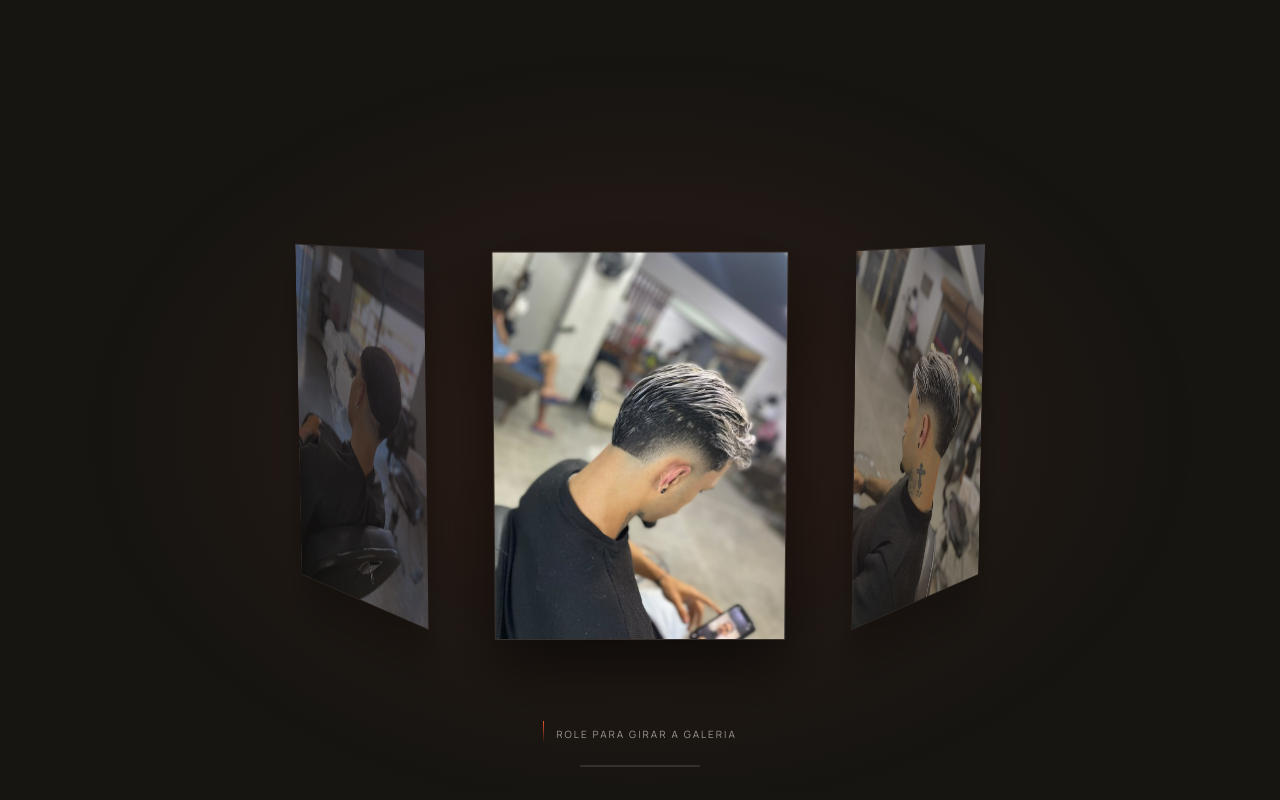
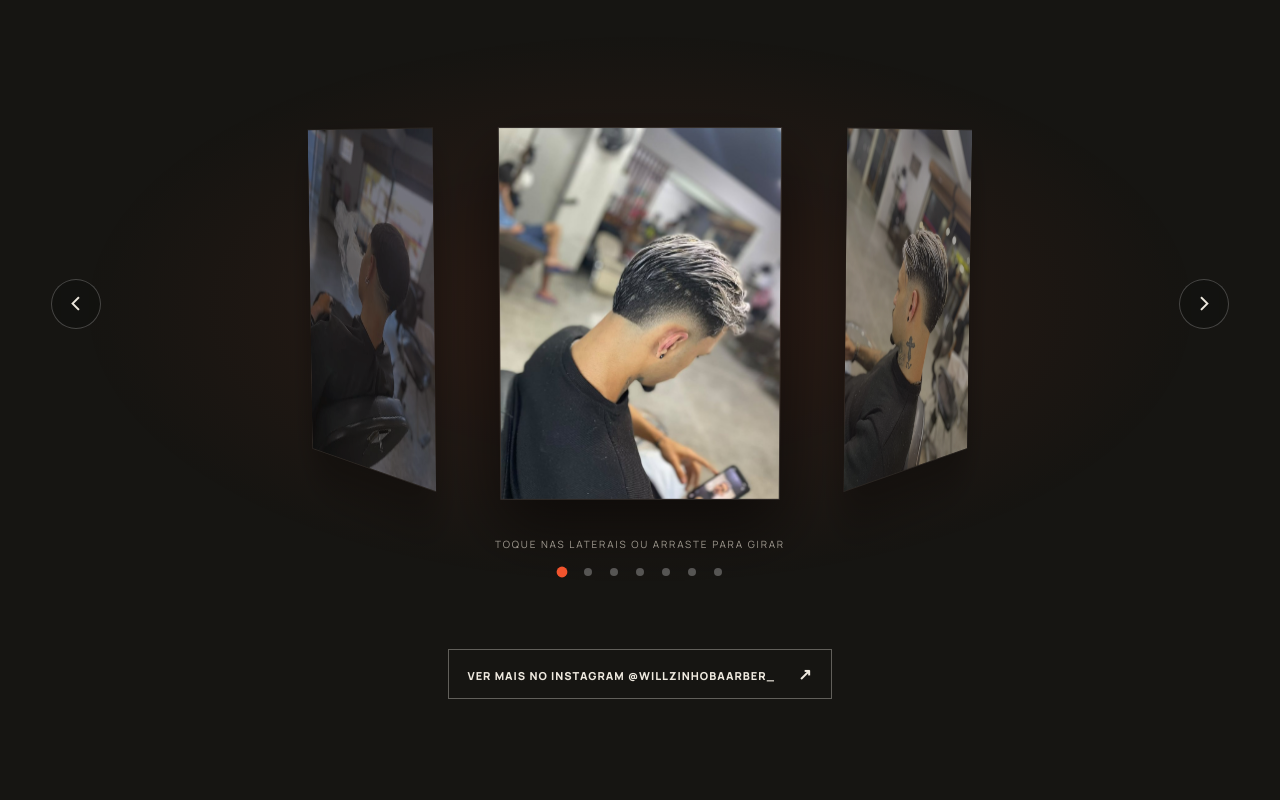
Before and after one commit to guillhermeluz0111-cmyk/Barbearia, a website: page index.html in a window 1280 px wide. Shown: the part 1320-2120 px from the top of the page. Drawn offline with Linux system fonts and the light colour scheme; no server answers; a web font is replaced by a local one.

Commit message:
Add files via upload

```diff
--- a/gallery.js
+++ b/gallery.js
@@ -1,46 +1,72 @@
-/* Galeria circular: as fotos ficam num anel 3D que gira conforme a rolagem da página.
-   Estrutura esperada no HTML: #cg-scroll > .cg-stage > #cg-ring > figure.cg-card (uma por foto). */
+/* Galeria circular: anel 3D de fotos. Gira ao tocar nas fotos/setas das laterais, arrastando (ou deslizando o dedo)
+   e com as setas do teclado. Estrutura: #cg-stage > #cg-ring > figure.cg-card, botões [data-cg-prev|next], #cg-dots. */
 (function () {
-  const scroller = document.getElementById('cg-scroll'), ring = document.getElementById('cg-ring');
-  if (!scroller || !ring) return;
-  const hint = document.getElementById('cg-hint'), bar = document.getElementById('cg-bar');
+  const stage = document.getElementById('cg-stage'), ring = document.getElementById('cg-ring');
+  if (!stage || !ring) return;
+  const dotsBox = document.getElementById('cg-dots'), hint = document.getElementById('cg-hint');
   const reduce = window.matchMedia('(prefers-reduced-motion: reduce)').matches;
-  let cards = [], step = 0, radius = 0, target = 0, current = 0, raf = 0;
+  let cards = [], n = 0, step = 0, radius = 0, current = 0, target = 0, raf = 0;
+  let drag = null, moved = false;
   const clamp = (v, a, b) => Math.min(b, Math.max(a, v));
+  const mod = (v, m) => ((v % m) + m) % m;
+  const active = () => mod(Math.round(current / step), n);
 
   function layout() {
-    cards = Array.from(ring.children); const n = cards.length; if (!n) return;
+    cards = Array.from(ring.children); n = cards.length; if (!n) return;
     step = 360 / n; radius = Math.round((ring.offsetWidth / 2) / Math.tan(Math.PI / Math.max(n, 3)) * 1.3);
     cards.forEach((card, i) => { card.style.transform = `rotateY(${i * step}deg) translateZ(${radius}px)`; });
-    measure(); draw();
-  }
-  function progress() {
-    const total = scroller.offsetHeight - window.innerHeight;
-    return total > 0 ? clamp(-scroller.getBoundingClientRect().top / total, 0, 1) : 0;
-  }
-  function measure() {
-    const p = progress(), n = cards.length;
-    target = p * 360 * (n - 1) / Math.max(n, 1);
-    if (hint) hint.classList.toggle('gone', p > 0.03);
-    if (bar) bar.style.transform = `scaleX(${p})`;
+    if (dotsBox) {
+      dotsBox.innerHTML = cards.map((_, i) => `<button type="button" data-cg-dot="${i}" aria-label="Ver foto ${i + 1}"></button>`).join('');
+    }
+    draw();
   }
   function draw() {
-    ring.style.transform = `translateZ(${-radius}px) rotateX(-5deg) rotateY(${-current}deg)`;
+    ring.style.transform = `translateZ(${-radius}px) rotateX(-4deg) rotateY(${-current}deg)`;
     cards.forEach((card, i) => {
-      const f = Math.cos((i * step - current) * Math.PI / 180);               // 1 = de frente, -1 = de costas
-      card.style.opacity = String(Math.pow(clamp((f + 0.1) / 1.1, 0, 1), 1.4).toFixed(3));
+      const f = Math.cos((i * step - current) * Math.PI / 180);                 // 1 = de frente, -1 = de costas
+      card.style.opacity = String(Math.pow(clamp((f + 0.1) / 1.1, 0, 1), 1.2).toFixed(3));
+      card.style.pointerEvents = f > 0.15 ? 'auto' : 'none';
+      card.classList.toggle('front', f > 0.97);
     });
+    if (dotsBox) { const a = active(); Array.from(dotsBox.children).forEach((d, i) => d.classList.toggle('on', i === a)); }
   }
   function frame() {
     raf = 0; const diff = target - current;
-    current = reduce || Math.abs(diff) < 0.02 ? target : current + diff * 0.14;
+    current = reduce || Math.abs(diff) < 0.05 ? target : current + diff * 0.14;
     draw(); if (current !== target) raf = requestAnimationFrame(frame);
   }
-  function onScroll() { measure(); if (!raf) raf = requestAnimationFrame(frame); }
+  const go = angle => { target = angle; if (hint) hint.classList.add('gone'); if (!raf) raf = requestAnimationFrame(frame); };
+  const goStep = dir => go((Math.round(target / step) + dir) * step);
+  const goCard = i => { const delta = mod(i * step - current + 180, 360) - 180; go(Math.round((current + delta) / step) * step); };
 
-  window.addEventListener('scroll', onScroll, { passive: true });
+  // Arrastar / deslizar (a rolagem vertical da página continua funcionando)
+  stage.addEventListener('pointerdown', e => {
+    if (e.pointerType === 'mouse' && e.button !== 0) return;
+    drag = { x: e.clientX, t: performance.now(), start: current, lastX: e.clientX, lastT: performance.now(), v: 0 }; moved = false;
+  });
+  stage.addEventListener('pointermove', e => {
+    if (!drag) return; const dx = e.clientX - drag.x;
+    if (!moved && Math.abs(dx) > 6) { moved = true; stage.classList.add('dragging'); try { stage.setPointerCapture(e.pointerId); } catch (_) {} }
+    if (!moved) return;
+    const now = performance.now(); drag.v = (e.clientX - drag.lastX) / Math.max(1, now - drag.lastT); drag.lastX = e.clientX; drag.lastT = now;
+    current = target = drag.start - dx * 0.32; draw();
+  });
+  const endDrag = () => {
+    if (!drag) return; const d = drag; drag = null; stage.classList.remove('dragging');
+    if (moved) go(Math.round((current - d.v * 120 * 0.32) / step) * step);
+  };
+  stage.addEventListener('pointerup', endDrag); stage.addEventListener('pointercancel', endDrag);
+
+  // Toque nas fotos laterais, setas e bolinhas
+  ring.addEventListener('click', e => { if (moved) { moved = false; return; } const card = e.target.closest('.cg-card'); if (card) goCard(cards.indexOf(card)); });
+  stage.addEventListener('click', e => {
+    const dot = e.target.closest('[data-cg-dot]'); if (dot) return goCard(Number(dot.dataset.cgDot));
+    if (e.target.closest('[data-cg-prev]')) goStep(-1); else if (e.target.closest('[data-cg-next]')) goStep(1);
+  });
+  stage.addEventListener('keydown', e => { if (e.key === 'ArrowLeft') { e.preventDefault(); goStep(-1); } else if (e.key === 'ArrowRight') { e.preventDefault(); goStep(1); } });
+
   window.addEventListener('resize', layout);
   window.addEventListener('load', layout);
   ring.querySelectorAll('img').forEach(img => img.addEventListener('error', () => setTimeout(layout, 0)));
-  layout(); current = target; draw();
+  layout();
 })();
--- a/index.html
+++ b/index.html
@@ -62,8 +62,8 @@
         <h2>UM POUCO DO <em>nosso trabalho</em></h2>
         <p>Cada atendimento é pensado no detalhe, da conversa inicial ao acabamento final. Veja alguns resultados e acompanhe mais no Instagram.</p>
       </div>
-      <div class="cg-scroll" id="cg-scroll">
-        <div class="cg-stage">
+      <div class="cg-wrap">
+        <div class="cg-stage" id="cg-stage" tabindex="0" role="group" aria-label="Galeria de cortes. Use as setas para girar.">
           <div class="cg-ring" id="cg-ring">
             <figure class="cg-card"><img src="assets/trabalhos/trabalho-1.jpg" alt="Corte feito na Willzinho Barber" decoding="async" draggable="false" onerror="this.closest('figure').remove()"></figure>
             <figure class="cg-card"><img src="assets/trabalhos/trabalho-2.jpg" alt="Corte feito na Willzinho Barber" decoding="async" draggable="false" onerror="this.closest('figure').remove()"></figure>
@@ -73,8 +73,10 @@
             <figure class="cg-card"><img src="assets/trabalhos/trabalho-6.jpg" alt="Corte feito na Willzinho Barber" decoding="async" draggable="false" onerror="this.closest('figure').remove()"></figure>
             <figure class="cg-card"><img src="assets/trabalhos/trabalho-7.jpg" alt="Corte feito na Willzinho Barber" decoding="async" draggable="false" onerror="this.closest('figure').remove()"></figure>
           </div>
-          <p class="cg-hint" id="cg-hint"><span></span>Role para girar a galeria</p>
-          <div class="cg-progress"><i id="cg-bar"></i></div>
+          <button type="button" class="cg-arrow prev" data-cg-prev aria-label="Foto anterior">‹</button>
+          <button type="button" class="cg-arrow next" data-cg-next aria-label="Próxima foto">›</button>
+          <p class="cg-hint" id="cg-hint">Toque nas laterais ou arraste para girar</p>
+          <div class="cg-dots" id="cg-dots"></div>
         </div>
       </div>
       <div class="center-row">
--- a/styles.css
+++ b/styles.css
@@ -1055,23 +1055,29 @@ button.plan-svc:hover{border-color:var(--orange)}
   .hours-grid{grid-template-columns:1fr}
 }
 
-/* Galeria circular (gira com a rolagem) */
-.work{--cg-w:clamp(220px,23vw,320px)}
-.cg-scroll{position:relative;height:420vh;margin:0 -7vw}
-.cg-stage{position:sticky;top:0;height:100vh;height:100svh;overflow:hidden;display:grid;place-items:center;perspective:1500px;perspective-origin:50% 42%;
-  background:radial-gradient(ellipse at 50% 55%,rgba(242,84,45,.11),transparent 62%)}
-.cg-ring{position:relative;width:var(--cg-w);height:calc(var(--cg-w) * 4 / 3);transform-style:preserve-3d;will-change:transform;margin-top:40px}
-.cg-card{position:absolute;inset:0;margin:0;backface-visibility:hidden;-webkit-backface-visibility:hidden;will-change:opacity}
-.cg-card img{display:block;width:100%;height:100%;object-fit:cover;object-position:center 30%;border:1px solid rgba(255,255,255,.1);box-shadow:0 30px 60px rgba(0,0,0,.55);user-select:none;-webkit-user-drag:none}
-.cg-hint{position:absolute;left:0;right:0;bottom:46px;margin:0;display:flex;align-items:center;justify-content:center;gap:12px;font-size:10px;letter-spacing:.2em;text-transform:uppercase;color:#a09a90;transition:opacity .4s}
-.cg-hint span{width:1px;height:26px;background:linear-gradient(var(--orange),transparent);animation:cgHint 1.6s ease-in-out infinite}
+/* Galeria circular (gira ao tocar nas laterais, arrastar ou usar as setas) */
+.work{--cg-w:clamp(210px,22vw,300px)}
+.cg-wrap{margin:0 -7vw}
+.cg-stage{position:relative;height:clamp(500px,76vh,640px);overflow:hidden;display:grid;place-items:center;perspective:1500px;perspective-origin:50% 42%;cursor:grab;touch-action:pan-y;user-select:none;-webkit-user-select:none;outline:0;
+  background:radial-gradient(ellipse at 50% 52%,rgba(242,84,45,.11),transparent 62%)}
+.cg-stage.dragging{cursor:grabbing}
+.cg-stage:focus-visible{box-shadow:inset 0 0 0 2px var(--orange)}
+.cg-ring{position:relative;width:var(--cg-w);height:calc(var(--cg-w) * 4 / 3);transform-style:preserve-3d;will-change:transform;margin-top:-18px}
+.cg-card{position:absolute;inset:0;margin:0;backface-visibility:hidden;-webkit-backface-visibility:hidden;cursor:pointer}
+.cg-card.front{cursor:grab}
+.cg-card img{display:block;width:100%;height:100%;object-fit:cover;object-position:center 30%;border:1px solid rgba(255,255,255,.1);box-shadow:0 30px 60px rgba(0,0,0,.55);-webkit-user-drag:none;pointer-events:none}
+.cg-arrow{position:absolute;top:calc(50% - 18px);width:50px;height:50px;border-radius:50%;border:1px solid rgba(255,255,255,.22);background:rgba(18,17,15,.55);backdrop-filter:blur(6px);color:var(--paper);font-size:30px;line-height:1;padding:0 0 4px;cursor:pointer;z-index:5;transition:.2s}
+.cg-arrow:hover{background:var(--orange);border-color:var(--orange)}
+.cg-arrow.prev{left:max(14px,4vw)}.cg-arrow.next{right:max(14px,4vw)}
+.cg-hint{position:absolute;left:0;right:0;bottom:50px;margin:0;text-align:center;font-size:10px;letter-spacing:.18em;text-transform:uppercase;color:#a09a90;transition:opacity .4s;pointer-events:none}
 .cg-hint.gone{opacity:0}
-@keyframes cgHint{0%,100%{transform:scaleY(.4);transform-origin:top}50%{transform:scaleY(1)}}
-.cg-progress{position:absolute;left:50%;bottom:26px;width:120px;height:2px;margin-left:-60px;background:rgba(255,255,255,.12)}
-.cg-progress i{display:block;height:100%;background:var(--orange);transform:scaleX(0);transform-origin:left}
+.cg-dots{position:absolute;left:0;right:0;bottom:18px;display:flex;justify-content:center;gap:4px}
+.cg-dots button{width:22px;height:22px;padding:0;border:0;background:transparent;cursor:pointer;position:relative}
+.cg-dots button:after{content:"";position:absolute;left:50%;top:50%;width:8px;height:8px;margin:-4px;border-radius:50%;background:rgba(255,255,255,.28);transition:.25s}
+.cg-dots button.on:after{background:var(--orange);transform:scale(1.35)}
 @media(max-width:760px){
-  .work{--cg-w:clamp(180px,56vw,240px)}
-  .cg-scroll{height:340vh;margin:0 -20px}
-  .cg-stage{perspective:1000px}
+  .work{--cg-w:clamp(180px,54vw,240px)}
+  .cg-wrap{margin:0 -20px}
+  .cg-stage{height:clamp(440px,66vh,560px);perspective:1000px}
+  .cg-arrow{width:42px;height:42px;font-size:26px}
 }
-@media(prefers-reduced-motion:reduce){.cg-hint span{animation:none}}
```
Lines whose indentation alone changed are shown as unchanged.
